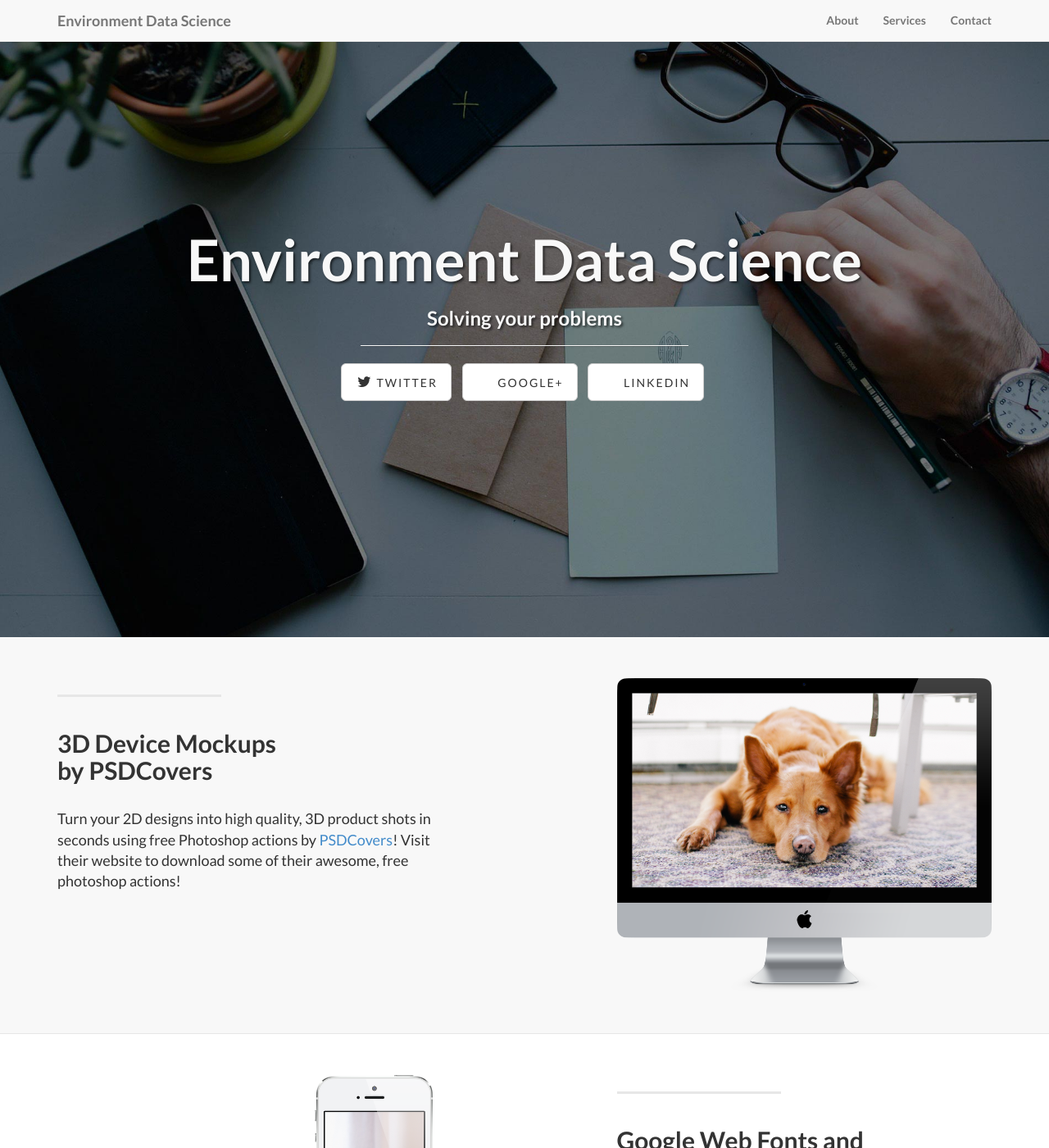
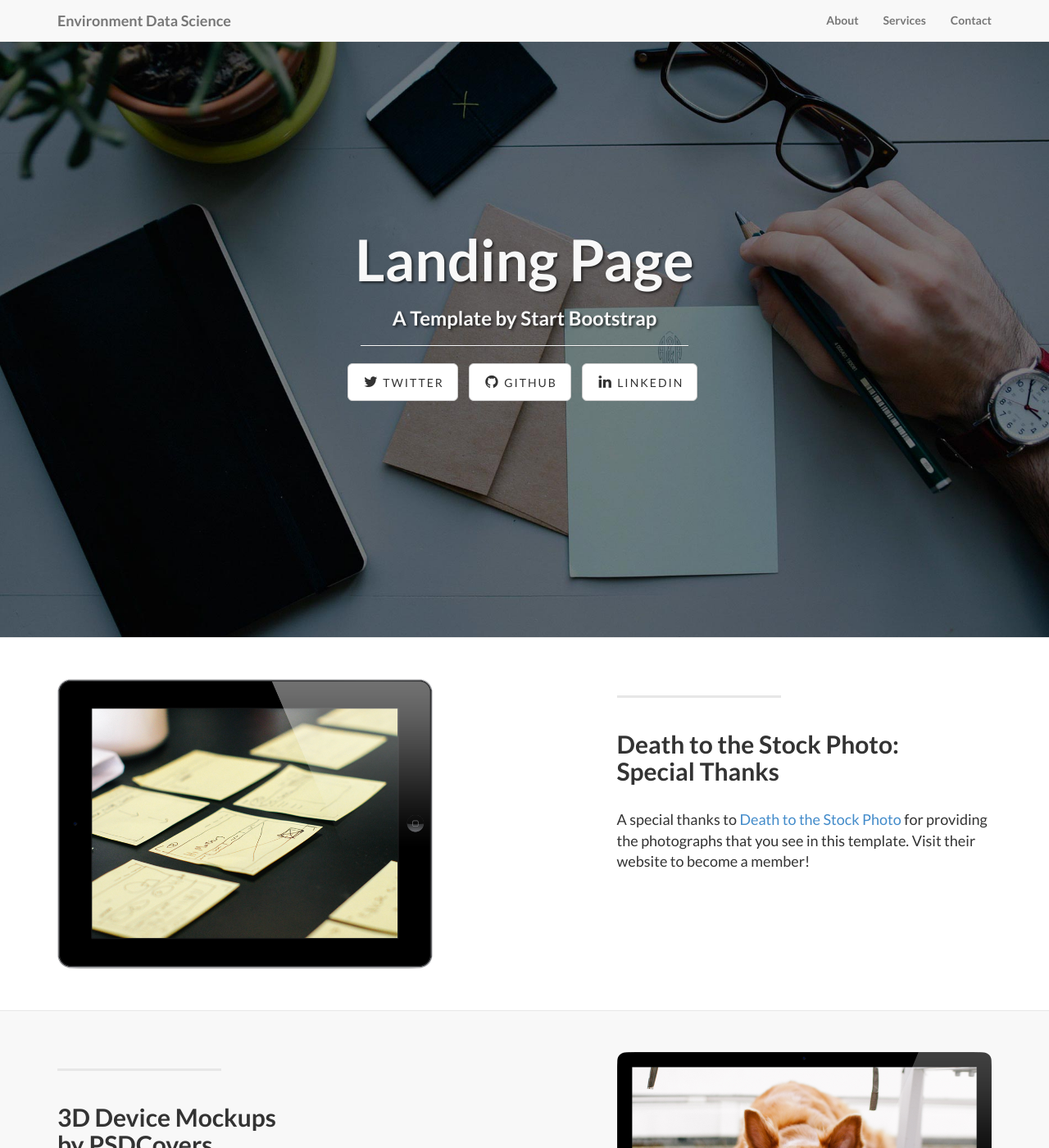
Before and after one commit to EnvDataSci/EnvDataSci.github.io, a Jekyll site: the page built from index.html, in a window 1280 px wide and 1400 px high. Shown: the whole window at 82% size. Built offline with Jekyll 4.4.1, drawn with Linux system fonts in a browser that asks for light colours; some of the changed text lies outside the part shown.

Commit message:
revert to template

```diff
--- a/_config.yml
+++ b/_config.yml
@@ -2,10 +2,13 @@
 #      Main Configs       #
 # ----------------------- #
 
-url: http://env-data-sci.com
+url: http://yoursite.com
 title: Environment Data Science
-email: info@env-data-sci.com
-description: > # "Solving your science and data problems in the environmental sphere."
+email: your-email@domain.com
+description: > # "Write an awesome description for your new site here.
+  You can edit this line in _config.yml. It will appear in your document
+  head meta (for Google search results) and in your feed.xml site
+  description."
 
 # ----------------------- #
 #    Jekyll & Plugins     #
@@ -21,8 +24,8 @@
 
 social:
   - title: twitter
-    url: https://twitter.com/EnvDataSci
-  - title: Google+
-    url: https://plus.google.com/b/107826369878870426241/107826369878870426241
-  - title: LinkedIn
-    url: https://www.linkedin.com/company/environment-data-science
+    url: https://twitter.com/SBootstrap
+  - title: github
+    url: https://github.com/IronSummitMedia/startbootstrap
+  - title: linkedin
+    url:
--- a/index.html
+++ b/index.html
@@ -1,5 +1,5 @@
 ---
 layout: default
-title: Environment Data Science
-subTitle: Solving your problems
+title: Landing Page
+subTitle: A Template by Start Bootstrap
 ---
```
Also changed, not shown: _posts/2014-09-21-services-1.markdown (+6 -3 lines).
